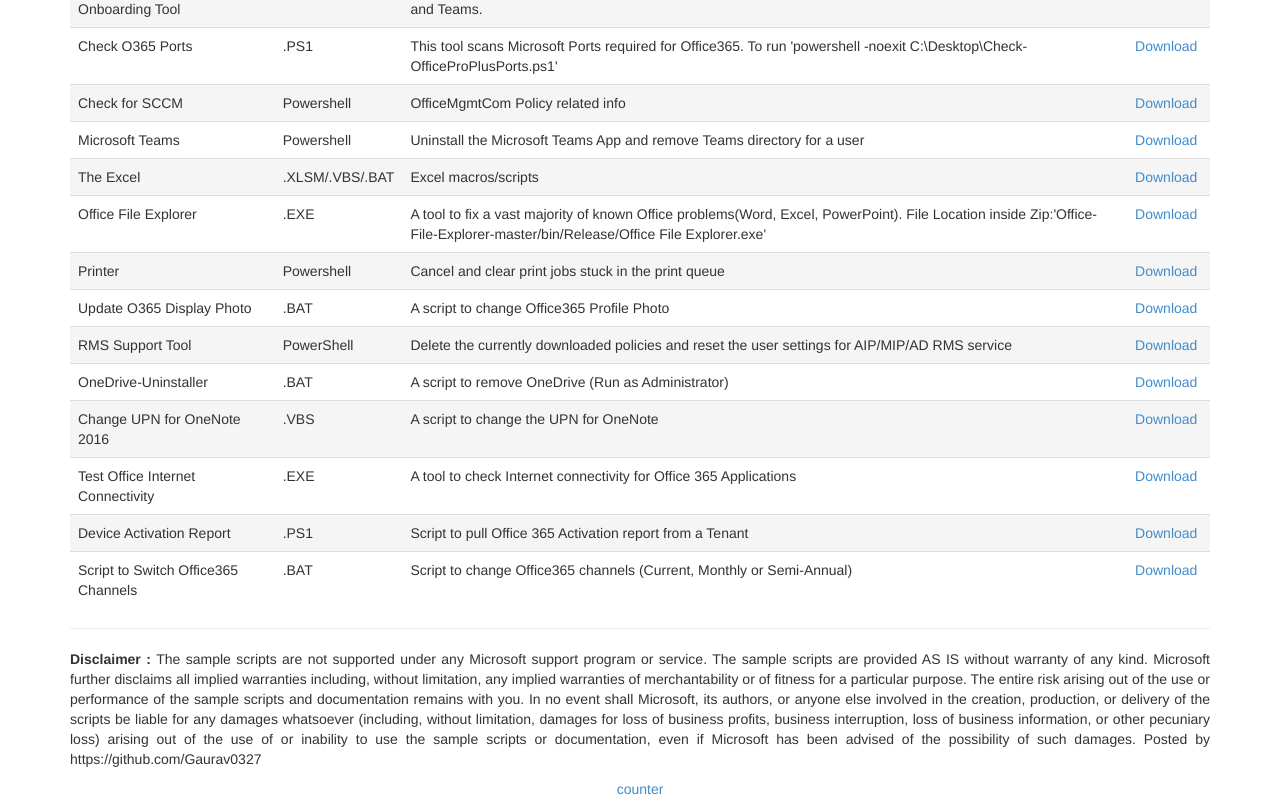
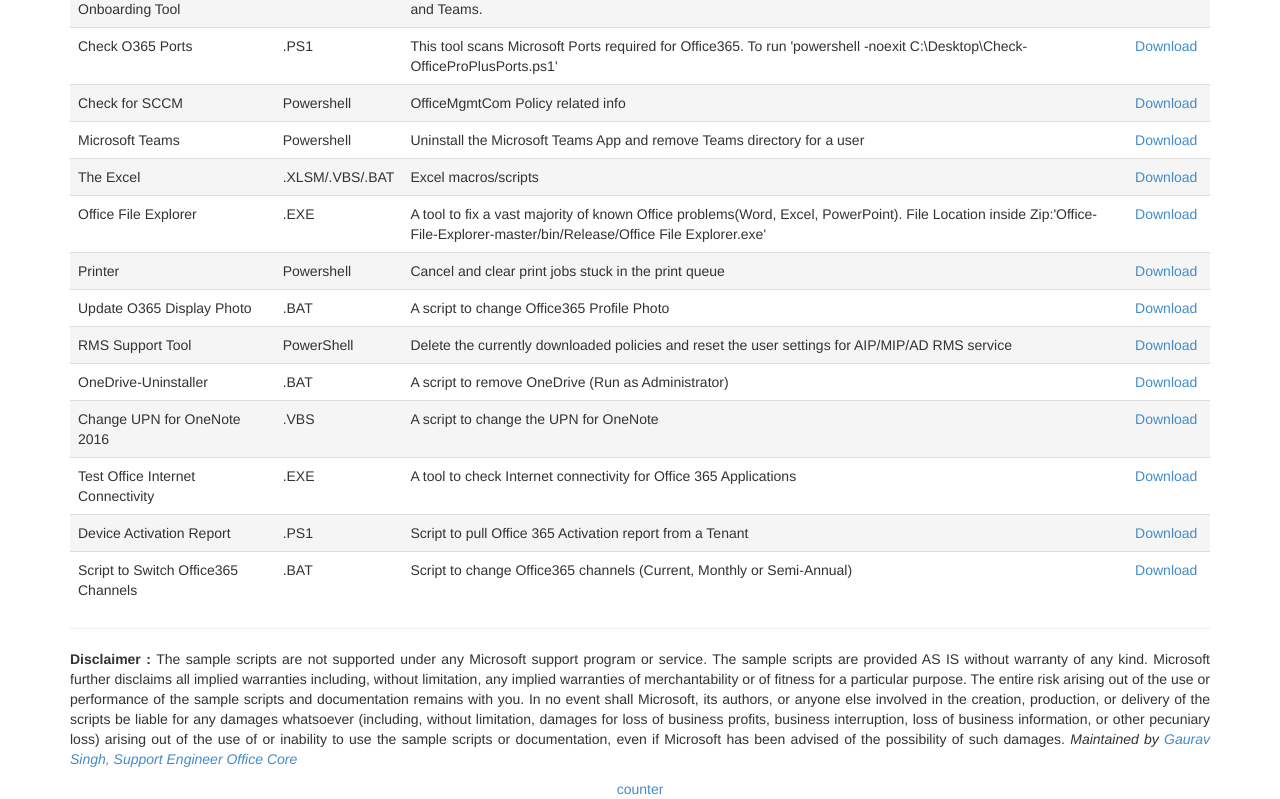
Before and after one commit to mohnishmiri/OfficeTweaks, a plain HTML site: page index.html in a window 1280 px wide. Shown: the part 664-1463 px from the top of the page. Drawn offline with Linux system fonts and the light colour scheme.

Commit message:
Added - Maintained by Gaurav Singh, Support Engineer Office Core

```diff
--- a/index.html
+++ b/index.html
@@ -186,7 +186,8 @@
 	<div class="row">
         <div class="col-lg-12">
            <p class="text-justify"><b>Disclaimer : </b>The sample scripts are not supported under any Microsoft support program or service. The sample scripts are provided AS IS without warranty  of any kind. Microsoft further disclaims all implied warranties including,  without limitation, any implied warranties of merchantability or of fitness for a particular purpose. The entire risk arising out of the use or performance of  the sample scripts and documentation remains with you. In no event shall Microsoft, its authors, or anyone else involved in the creation, production, or delivery of the scripts be liable for any damages whatsoever (including, without limitation, damages for loss of business profits, business interruption, loss of business information, or other pecuniary loss) arising out of the use of or inability to use the sample scripts or documentation, even if Microsoft has been advised of the possibility of such damages.
-		   Posted by https://github.com/Gaurav0327</p>
+		   <i>Maintained by <a href="https://github.com/Gaurav0327">Gaurav Singh<a>, Support Engineer Office Core</i>
+		   </p>
         </div>
 
 		<div class="col-lg-12 text-center">
```
